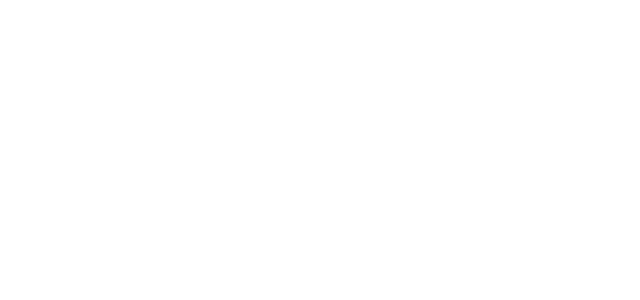
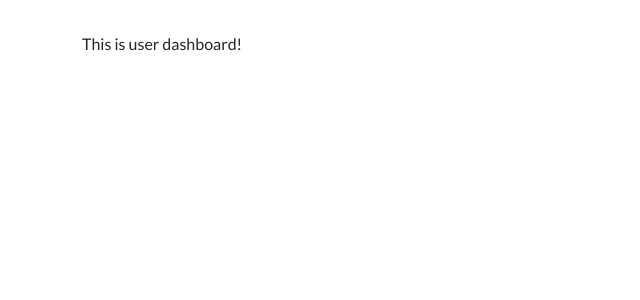
Before and after one commit to anmolpurba/enrolme, a React (Create React App) app: page /dashboard in a window 1280 px wide. Before the commit this address had no page. Shown: the top 300 px of the page, without its empty margins (0-640 px from the left). Built offline with nearby package versions, Linux system fonts and the light colour scheme; sample sign-in values are in the browser's storage; a web font is replaced by a local one.

Commit message:
laptop gya

```diff
--- a/src/App.js
+++ b/src/App.js
@@ -13,6 +13,9 @@
 import Writing from "./ieltsdetail/writing/Writing.js";
 import Signup from './components/signup/Signup';
 import Signin from './components/signin/Signin';
+import Ieltsmodule from './components/dashboard/Dashboard';
+import Protectedroute from './components/protected/Protectedroute';
+import Dashboard from "./components/dashboard/Dashboard"
 
 function App() {
   return (
@@ -31,6 +34,7 @@
             <Route path="/writing" element={<><Navbar /> <Writing /> </>} />
             <Route path="/signup" element={<> <Navbar/> <Signup/> </>} />
             <Route path="/signin" element={<> <Navbar/> <Signin/> </>} />
+            <Route path="/dashboard" element={<Protectedroute Component={Dashboard} />} />
           </Routes>
 
 
--- a/src/components/ielts-module/Ieltsmodule.js
+++ b/src/components/dashboard/Dashboard.js
@@ -3,7 +3,7 @@
 function Ieltsmodule() {
   return (
     <div className='container'>
-        this is protected route
+        This is user dashboard!
     </div>
   )
 }
--- /dev/null
+++ b/src/components/protected/Protectedroute.js
@@ -0,0 +1,21 @@
+import {React,useEffect} from 'react'
+import {Link, Navigate} from "react-router-dom"
+
+function Protectedroute(props) {
+    const {Component} = props
+
+    let token = localStorage.getItem('token')
+    if(!token){
+        return <Navigate to="/signin" />
+    }
+    return <Component />
+    // useEffect(() => {
+    //     let token = localStorage.getItem('token')
+    //     if(!token){
+    //         return <Navigate to="/signin" />
+    //     }
+
+    // })
+}
+
+export default Protectedroute
--- a/src/components/signin/Signin.js
+++ b/src/components/signin/Signin.js
@@ -6,11 +6,6 @@
 
     const [email, setEmail] = useState("");
     const [password, setPassword] = useState("");
-    const [check,setCheck] = useState(false);
-
-    if(check === true){
-        return <Navigate to="/ielts" />
-    }
 
 
     function handleSubmit(event){
@@ -18,10 +13,9 @@
         Axios.post('http://localhost:1337/api/auth/local', {
             identifier: email,
             password: password,
-        })
+        },)
         .then(response => {
-            // Handle success.
-            setCheck(true);
+            localStorage.setItem('token',response.data.token)
             console.log('Well done!');
             console.log('User profile', response.data.user);
             console.log('User token', response.data.jwt);
```
